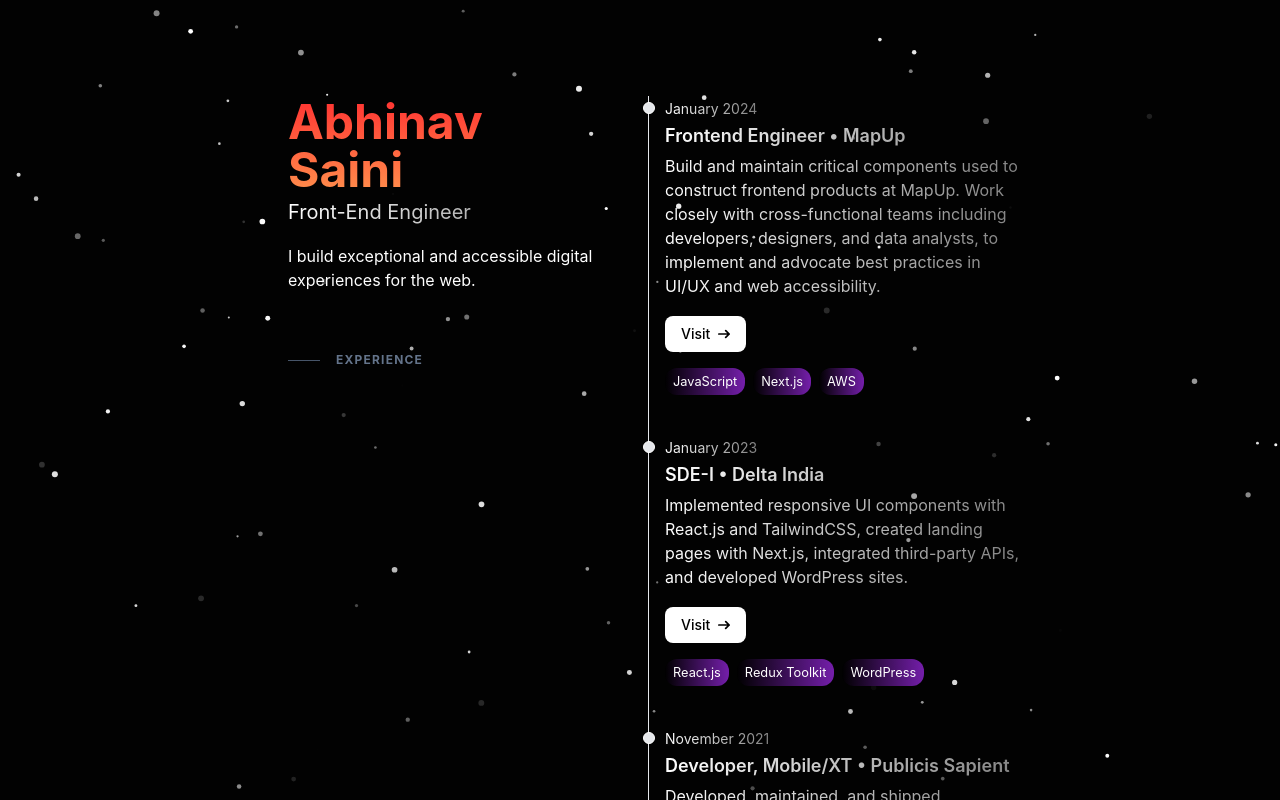
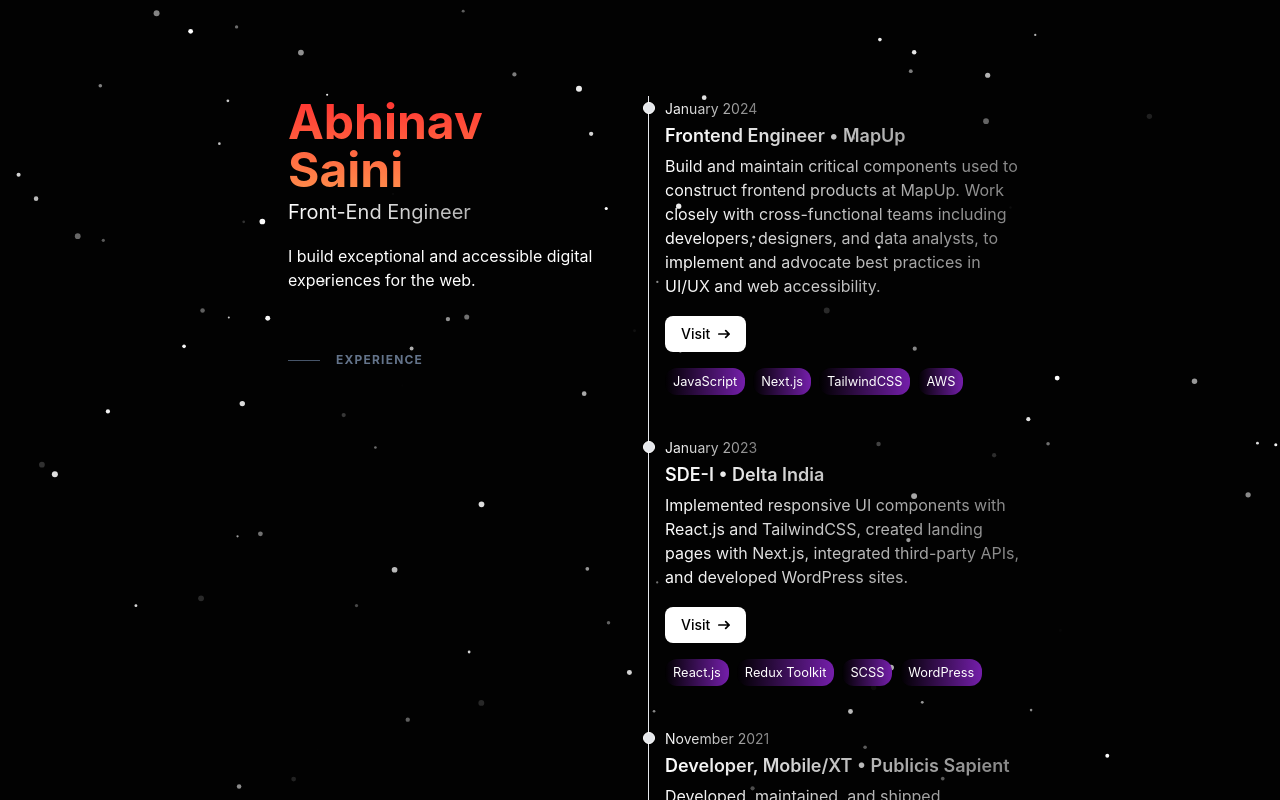
Before and after one commit to me4abhi/me4abhi.github.io, a React (Create React App) app: page / in a window 1280 px wide. Shown: the top 800 px of the page. Built offline with nearby package versions, Linux system fonts and the light colour scheme; a web font is replaced by a local one.

Commit message:
update: skills-data

```diff
--- a/src/components/molecules/Timeline.tsx
+++ b/src/components/molecules/Timeline.tsx
@@ -17,7 +17,7 @@
           }
           href="https://www.mapup.ai/"
         >
-          <PillsGroup items={['JavaScript', 'Next.js', 'AWS']} />
+          <PillsGroup items={['JavaScript', 'Next.js', 'TailwindCSS', 'AWS']} />
         </TimelineItem>
 
         <TimelineItem
@@ -28,7 +28,9 @@
           }
           href="https://deltas.co.in/"
         >
-          <PillsGroup items={['React.js', 'Redux Toolkit', 'WordPress']} />
+          <PillsGroup
+            items={['React.js', 'Redux Toolkit', 'SCSS', 'WordPress']}
+          />
         </TimelineItem>
 
         <TimelineItem
```
